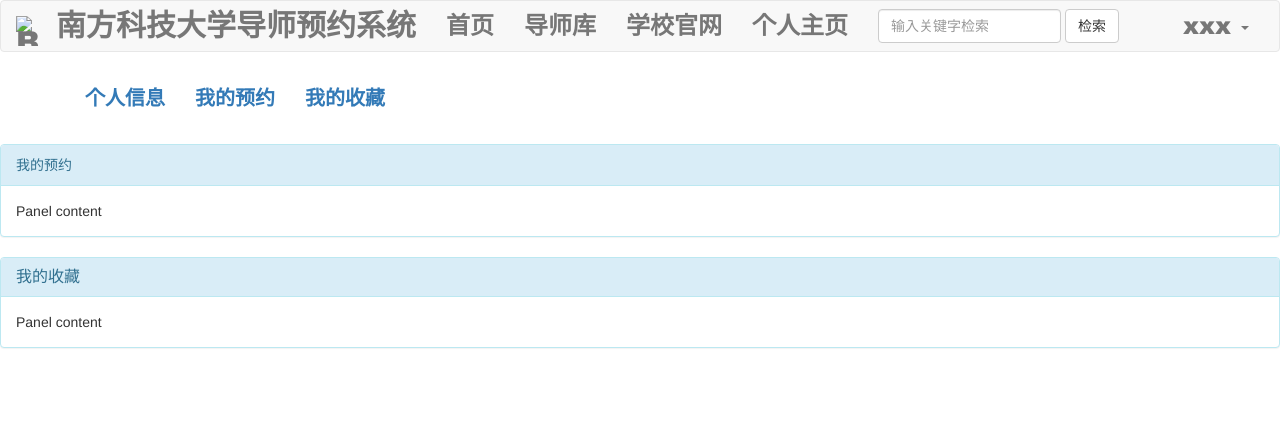
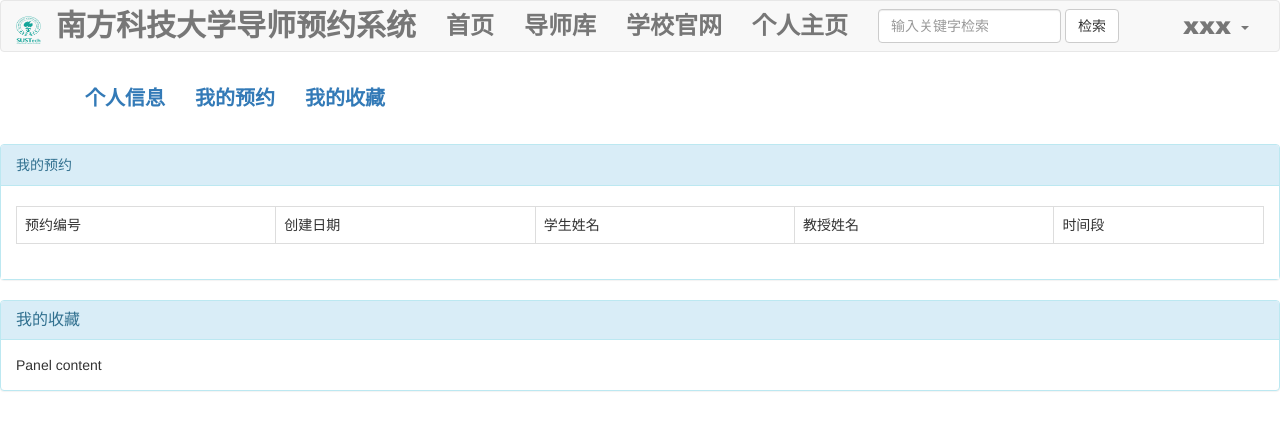
Before and after one commit to SUSTC11612405/ProfAlert, a Flask app: page /student/1 in a window 1280 px wide. Shown: the top 430 px of the page. Run offline with Flask 2, Linux system fonts and the light colour scheme; the visitor is signed in with stand-in values (Sample User, id 1); data comes from the database, SQL or seed files in the repository; data that the repository does not hold is empty; parts of the project's set-up code (start-up, migrations or seed data) failed here and were passed over; some libraries are stand-ins or nearby versions.

Commit message:
Update student.html

```diff
--- a/templates/student.html
+++ b/templates/student.html
@@ -5,7 +5,7 @@
     <link rel="shortcut icon" href="http://lib.sustc.edu.cn/media/images/logo_2.png">
     <title>个人主页</title>
     <link rel="stylesheet" href="https://cdn.jsdelivr.net/npm/bootstrap@3.3.7/dist/css/bootstrap.min.css">
-    <link rel="stylesheet" href={{ url_for('static',filename ='css/main.css') }}>
+    <link rel="stylesheet" href="{{ url_for('static',filename ='css/main.css') }}">
 </head>
 <body>
 <!--导航-->
@@ -14,7 +14,7 @@
     <div class="container-fluid">
         <!--logo和导航按钮-->
         <div class="navbar-header">
-            <a href="#" class="navbar-brand"><img alt="Brand" src="""{{ url_for('static',filename ='picture/badge.png') }}" height="30" width="25" ></a>
+            <a href="#" class="navbar-brand"><img alt="Brand" src="{{ url_for('static',filename ='picture/badge.png') }}" height="30" width="25" ></a>
 
             <a href="#" class="navbar-brand">南方科技大学导师预约系统</a>
             <button type="button" class="navbar-toggle collapsed" data-toggle="collapse" data-target="#bs-example-navbar-collapse-1" aria-expanded="false">
@@ -65,8 +65,26 @@
 </nav>
 <div class="panel panel-info">
     <div class="panel-heading">我的预约</div>
-    <div class="panel-body">
-        Panel content
+    <div class="panel-body" style="background-color:  #FFF; padding-top: 20px;">
+    <table border="1px" class="table table-bordered">
+        <tr>
+        <td>预约编号</td>
+		<td>创建日期</td>
+        <td>学生姓名</td>
+        <td>教授姓名</td>
+        <td>时间段</td>
+        </tr>
+        {% for i in appointment %}
+            <tr>
+                <td>{{ i.appointment_id }}</td>
+                <td>{{ i.appointment_creat_time }}</td>
+                <td>{{ student_name }}</td>
+                <td>{{ i.prof_name }}</td>
+                <td>{{ i.start_time }} 到 {{ i.end_time }}</td>
+            </tr>
+        {% endfor %}
+
+    </table>
     </div>
 </div>
 
```
